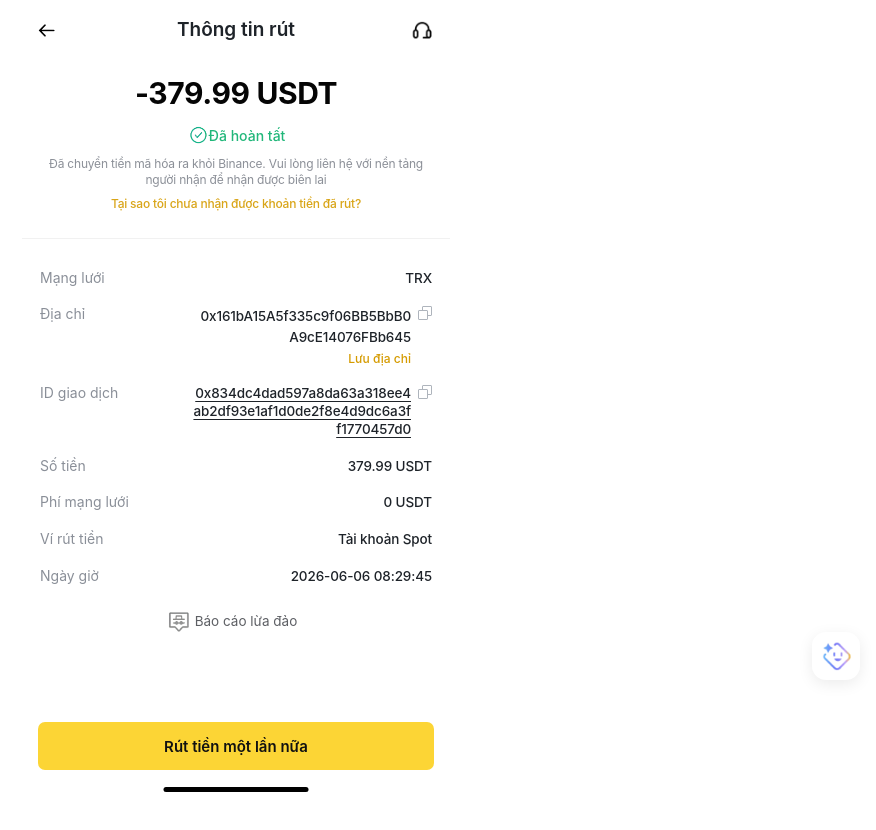
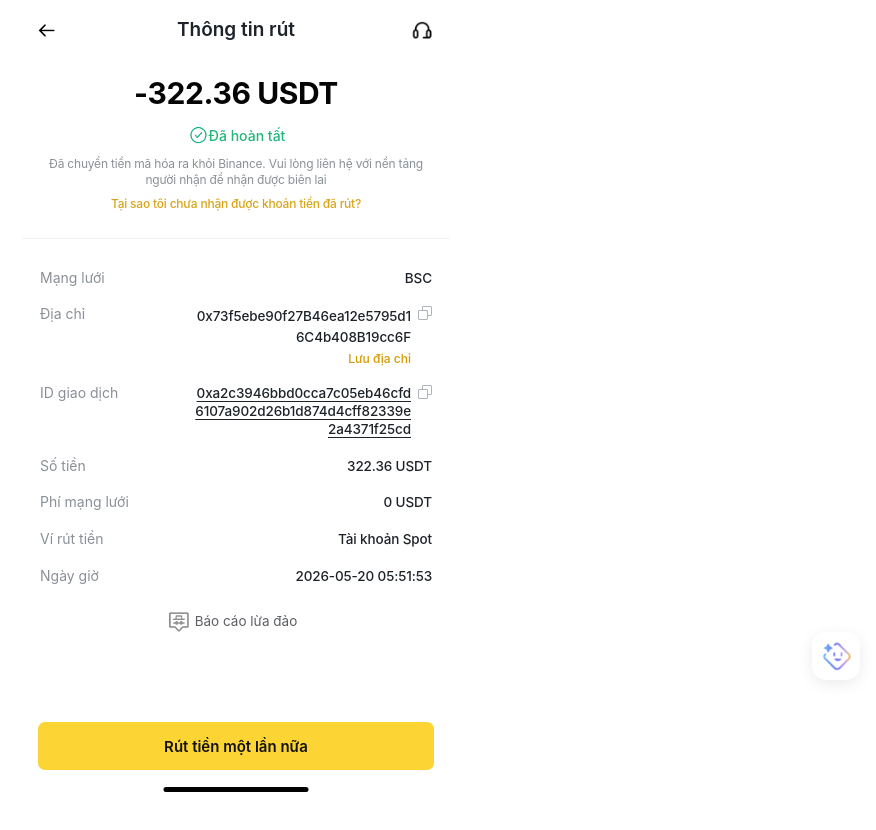
Before and after one commit to Duythang220911/binance-wallet-end, a React app: page withdraw-money.html in a window 1280 px wide. Shown: the whole page, without its empty margins (404-1280 px from the left). Built offline with nearby package versions, Linux system fonts and the light colour scheme.

Commit message:
Update withdraw-money.html

```diff
--- a/withdraw-money.html
+++ b/withdraw-money.html
@@ -24,7 +24,7 @@
     </header>
 
     <section class="summary">
-      <div class="amount">-379.99 USDT</div>
+      <div class="amount">-322.36 USDT</div>
 
      <div class="status">
   <img src="img/images/check-success.png"
@@ -47,7 +47,7 @@
 <section class="details">
   <div class="detail-row">
     <span>Mạng lưới</span>
-    <strong>TRX</strong>
+    <strong>BSC</strong>
   </div>
 
   <div class="detail-row address-row">
@@ -56,7 +56,7 @@
     <div class="detail-value">
       <div class="value-stack">
         <strong class="break-text">
-          0x161bA15A5f335c9f06BB5BbB0A9cE14076FBb645
+          0x73f5ebe90f27B46ea12e5795d16C4b408B19cc6F
         </strong>
         <em class="save-address">Lưu địa chỉ</em>
       </div>
@@ -70,7 +70,7 @@
 
   <div class="detail-value">
     <strong class="break-text txid-text">
-      0x834dc4dad597a8da63a318ee4ab2df93e1af1d0de2f8e4d9dc6a3ff1770457d0
+      0xa2c3946bbd0cca7c05eb46cfd6107a902d26b1d874d4cff82339e2a4371f25cd
     </strong>
 
     <i class="copy-icon"></i>
@@ -79,7 +79,7 @@
 
   <div class="detail-row">
     <span>Số tiền</span>
-    <strong>379.99 USDT</strong>
+    <strong>322.36 USDT</strong>
   </div>
 
   <div class="detail-row">
@@ -94,7 +94,7 @@
 
   <div class="detail-row">
     <span>Ngày giờ</span>
-    <strong>2026-06-06 08:29:45</strong>
+    <strong>2026-05-20 05:51:53</strong>
   </div>
 </section>
 
```
